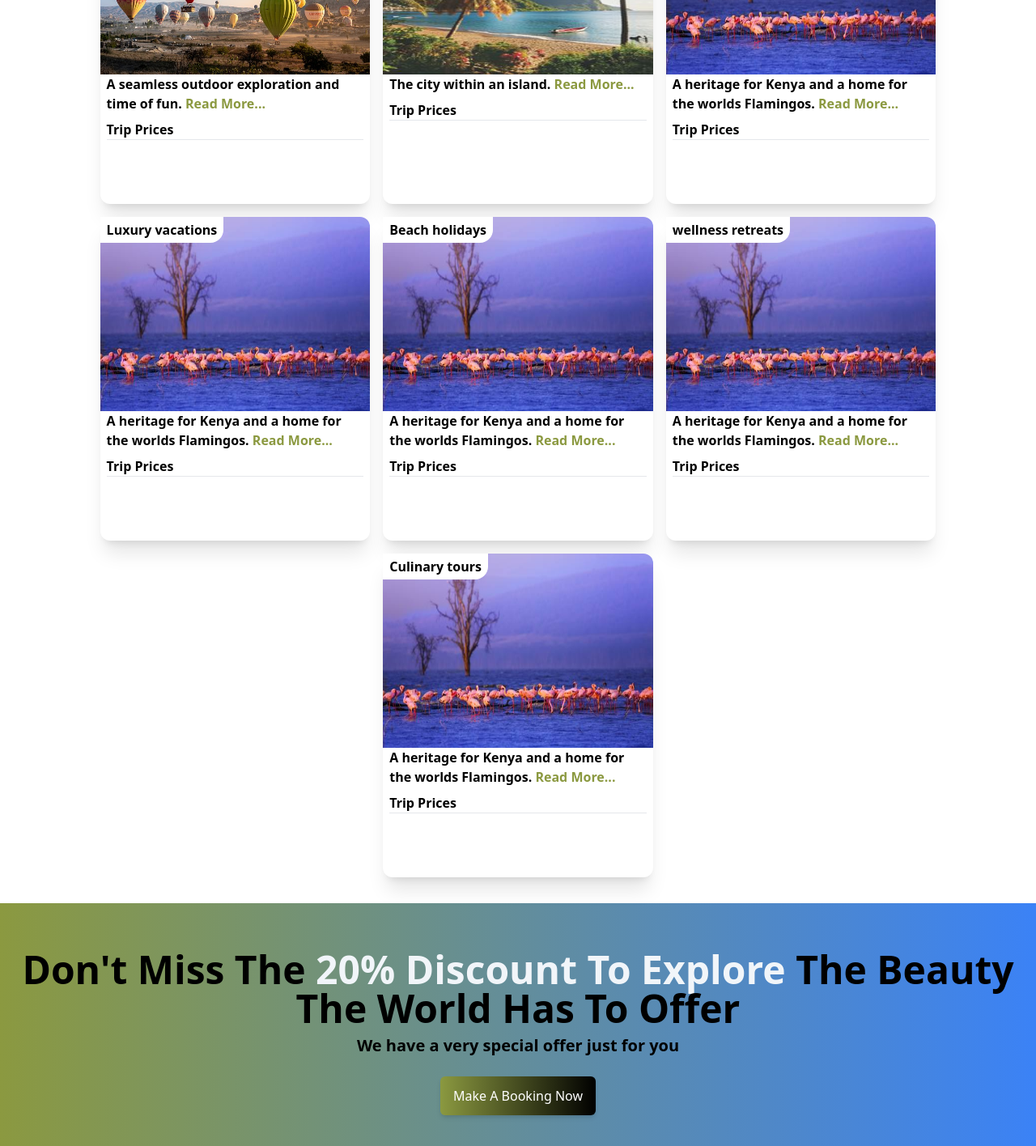
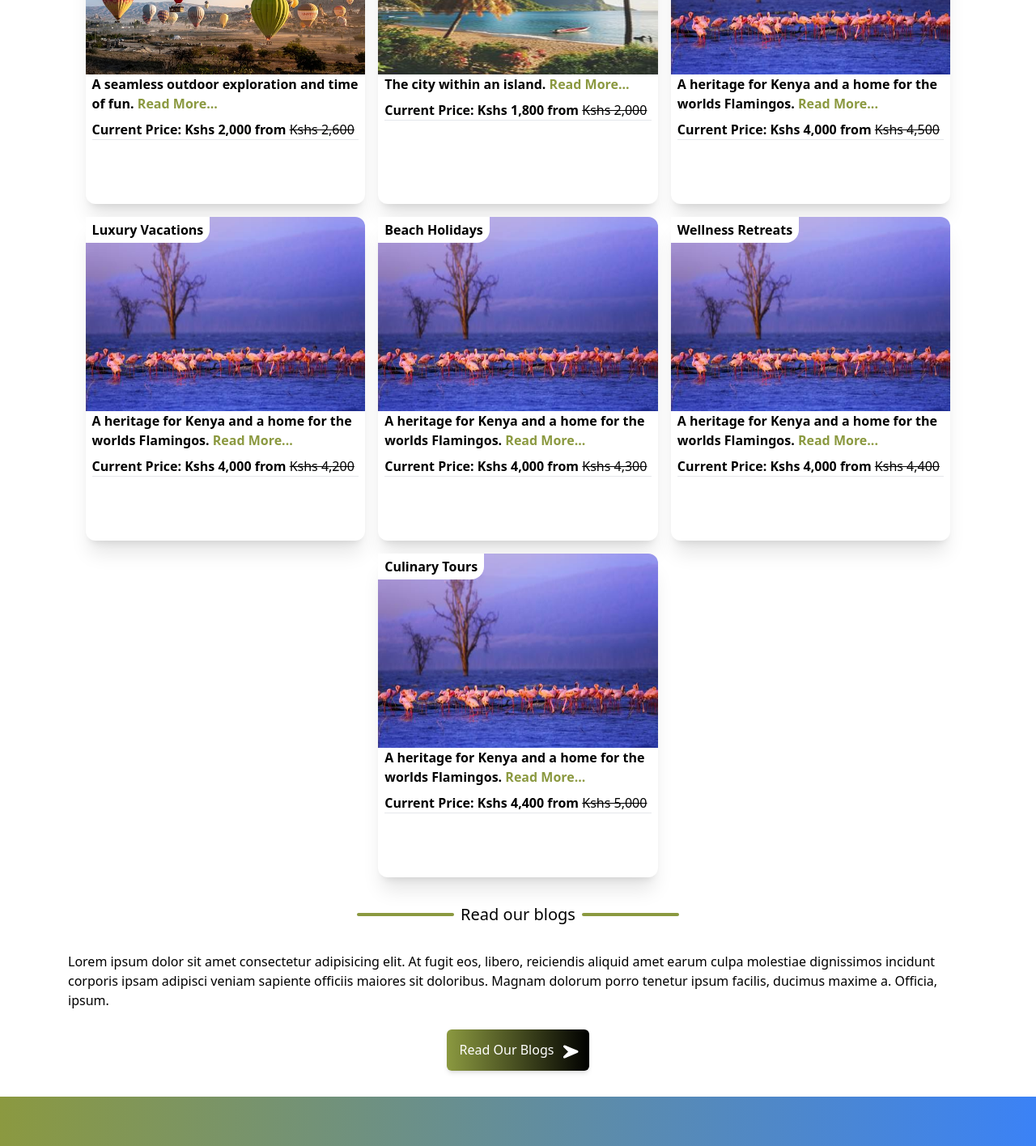
Before and after one commit to JAS-D98/Zaph-Tours-and-Travels-Website-T2-Give-Monthly-Project, a React (Vite) app: page /trips in a window 1280 px wide. Shown: the part 1500-2916 px from the top of the page at 81% size. Built offline with nearby package versions, Linux system fonts and the light colour scheme.

Commit message:
add blog section to trip types page

```diff
--- a/src/components/packages/Packages.jsx
+++ b/src/components/packages/Packages.jsx
@@ -11,7 +11,7 @@ export default function Packages() {
           key={i}
         >
           <div className="w-full h-[30vh] overflow-hidden object-cover rounded-t-xl">
-            <p className="absolute bg-teal px-2 py-1 rounded-br-2xl font-semibold">
+            <p className="absolute bg-teal px-2 py-1 rounded-br-2xl font-semibold capitalize">
               {pack.type}
             </p>
             <img
@@ -31,7 +31,7 @@ export default function Packages() {
             </p>
           </div>
           <div className="px-2 mt-2">
-            <p className="font-bold">Trip Prices</p>
+            <p className="font-bold">Current Price: {pack.price} from <span className='line-through font-normal'>{pack.oldPrice}</span></p>
             <hr />
           </div>
         </div>
--- a/src/components/testimonialcard/Testimonialcard.jsx
+++ b/src/components/testimonialcard/Testimonialcard.jsx
@@ -4,9 +4,9 @@ import { testimonials } from "../../constants/Testimonials";
 export default function Testimonialcard() {
   return (
     <>
-      {testimonials.map((testimonial) => {
+      {testimonials.map((testimonial, i) => {
         return (
-          <div className="w-[20em] h-[24em] rounded-xl overflow-hidden shadow-xl">
+          <div className="w-[20em] h-[24em] rounded-xl overflow-hidden shadow-xl" key={i}>
             <div className="w-full h-[25vh] overflow-hidden flex flex-col justify-end">
               <img
                 src={testimonial.touristSiteImg}
--- a/src/constants/Packages.js
+++ b/src/constants/Packages.js
@@ -15,6 +15,7 @@ import {
       description: "Second largest mountain in Africa.",
       linkText: "Read More",
       price: "Kshs 5,000",
+      oldPrice:"Kshs 5,500",
     },
     {
       image: luwenzori,
@@ -23,6 +24,7 @@ import {
       description: "A heritage destination for central Kenya",
       linkText: "Read More",
       price: "Kshs 3,500",
+      oldPrice:"Kshs 4,000",
     },
     {
       image: nature3,
@@ -31,6 +33,7 @@ import {
       description: "One of the worlds largest oceans in the world",
       linkText: "Read More",
       price: "Kshs 5,000",
+      oldPrice:"Kshs 5,400",
     },
     {
       image: nature2,
@@ -39,6 +42,7 @@ import {
       description: "A seamless outdoor exploration and time of fun",
       linkText: "Read More",
       price: "Kshs 2,000",
+      oldPrice:"Kshs 2,600",
     },
     {
       image: Mombasa,
@@ -47,6 +51,7 @@ import {
       description: "The city within an island",
       linkText: "Read More",
       price: "Kshs 1,800",
+      oldPrice:"Kshs 2,000",
     },
     {
       image: lakenakuru,
@@ -55,6 +60,7 @@ import {
       description: "A heritage for Kenya and a home for the worlds Flamingos",
       linkText: "Read More",
       price: "Kshs 4,000",
+      oldPrice:"Kshs 4,500",
     },
     {
       image: lakenakuru,
@@ -63,6 +69,7 @@ import {
       description: "A heritage for Kenya and a home for the worlds Flamingos",
       linkText: "Read More",
       price: "Kshs 4,000",
+      oldPrice:"Kshs 4,200",
     },
     {
       image: lakenakuru,
@@ -71,6 +78,7 @@ import {
       description: "A heritage for Kenya and a home for the worlds Flamingos",
       linkText: "Read More",
       price: "Kshs 4,000",
+      oldPrice:"Kshs 4,300",
     },
     {
       image: lakenakuru,
@@ -79,6 +87,7 @@ import {
       description: "A heritage for Kenya and a home for the worlds Flamingos",
       linkText: "Read More",
       price: "Kshs 4,000",
+      oldPrice:"Kshs 4,400",
     },
     {
       image: lakenakuru,
@@ -87,5 +96,6 @@ import {
       description: "A heritage for Kenya and a home for the worlds Flamingos",
       linkText: "Read More",
       price: "Kshs 4,400",
+      oldPrice:"Kshs 5,000",
     },
   ];
--- a/src/pages/triptypespage/TripTypesPage.jsx
+++ b/src/pages/triptypespage/TripTypesPage.jsx
@@ -1,6 +1,6 @@
 import React from "react";
 import Button from "./../../components/button/Button";
-import { logo } from './../../assets/index'
+import { arrow, logo } from './../../assets/index'
 import Packages from "../../components/packages/Packages";
 export default function TripTypesPage() {
   return (
@@ -20,7 +20,7 @@ export default function TripTypesPage() {
       {/* End of destination header section */}
 
       {/* Start of Our Packages Section */}
-      <div className="flex flex-col items-center px-5 lh:px-0 justify-center lg:w-[90%] mx-auto">
+      <div className="flex flex-col items-center px-5 lg:px-0 justify-center lg:w-[90%] mx-auto">
         <h1 className="text-xl text-center flex items-center gap-2 mt-8">
           <div className="bg-green h-1 w-[6em] rounded" />{" "}
           <span> Packages We Offer </span>{" "}
@@ -34,6 +34,18 @@ export default function TripTypesPage() {
         </div>
       </div>
       {/* End of Our Packages Section */}
+
+      {/* Start of blog section */}
+      <div className="flex flex-col items-center px-5 lh:px-0 justify-center lg:w-[90%] mx-auto">
+        <h1 className="text-xl text-center flex items-center gap-2 my-8">
+          <div className="bg-green h-1 w-[6em] rounded" />{" "}
+          <span> Read our blogs </span>{" "}
+          <div className="bg-green h-1 w-[6em] rounded" />
+        </h1>
+        <p>Lorem ipsum dolor sit amet consectetur adipisicing elit. At fugit eos, libero, reiciendis aliquid amet earum culpa molestiae dignissimos incidunt corporis ipsam adipisci veniam sapiente officiis maiores sit doloribus. Magnam dolorum porro tenetur ipsum facilis, ducimus maxime a. Officia, ipsum.</p>
+        <Button title="Read Our Blogs" icon={arrow}/>
+        </div>
+      {/* End of blog section */}
 
       {/* start of cta section */}
       <div className="w-full flex flex-col lg:flex-row items-center justify-center px-3 pb-8 lg:px-5 bg-gradient-to-r from-green to-blue-500 mt-8 flex-wrap">
```
